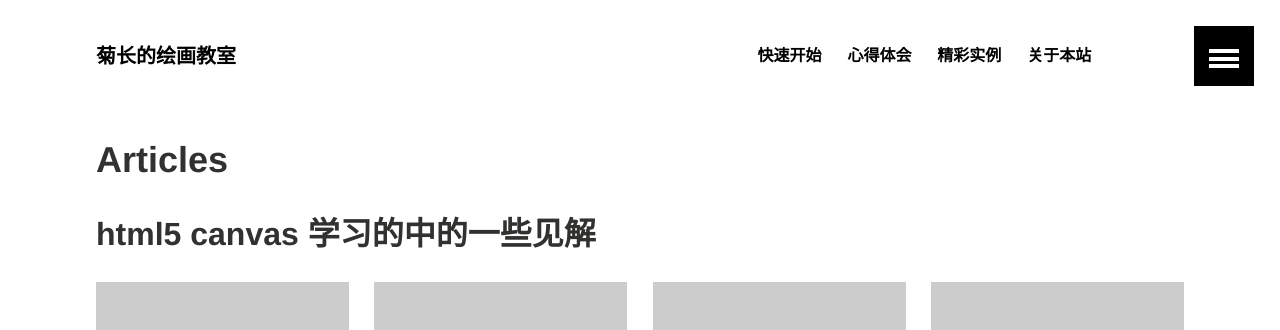
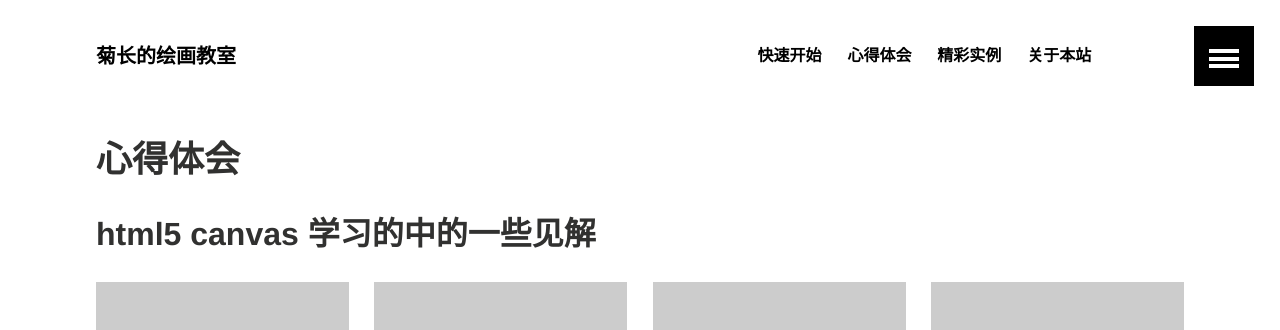
Before and after one commit to THISISAGOODNAME/html5canvas, a Jekyll site: the page built from articles/index.md, in a window 1280 px wide. Shown: the top 330 px of the page. Built offline with Jekyll 4.4.1, drawn with Linux system fonts in a browser that asks for light colours.

Commit message:
修正原有界面布局上的错误

```diff
--- a/articles/index.md
+++ b/articles/index.md
@@ -1,6 +1,6 @@
 ---
 layout: archive
-title: "Articles"
+title: "心得体会"
 date: 2015-05-30T23:05:03-24:00
 modified:
 excerpt: "html5 canvas 学习的中的一些见解"
```
Also changed, not shown: 1 other file.
